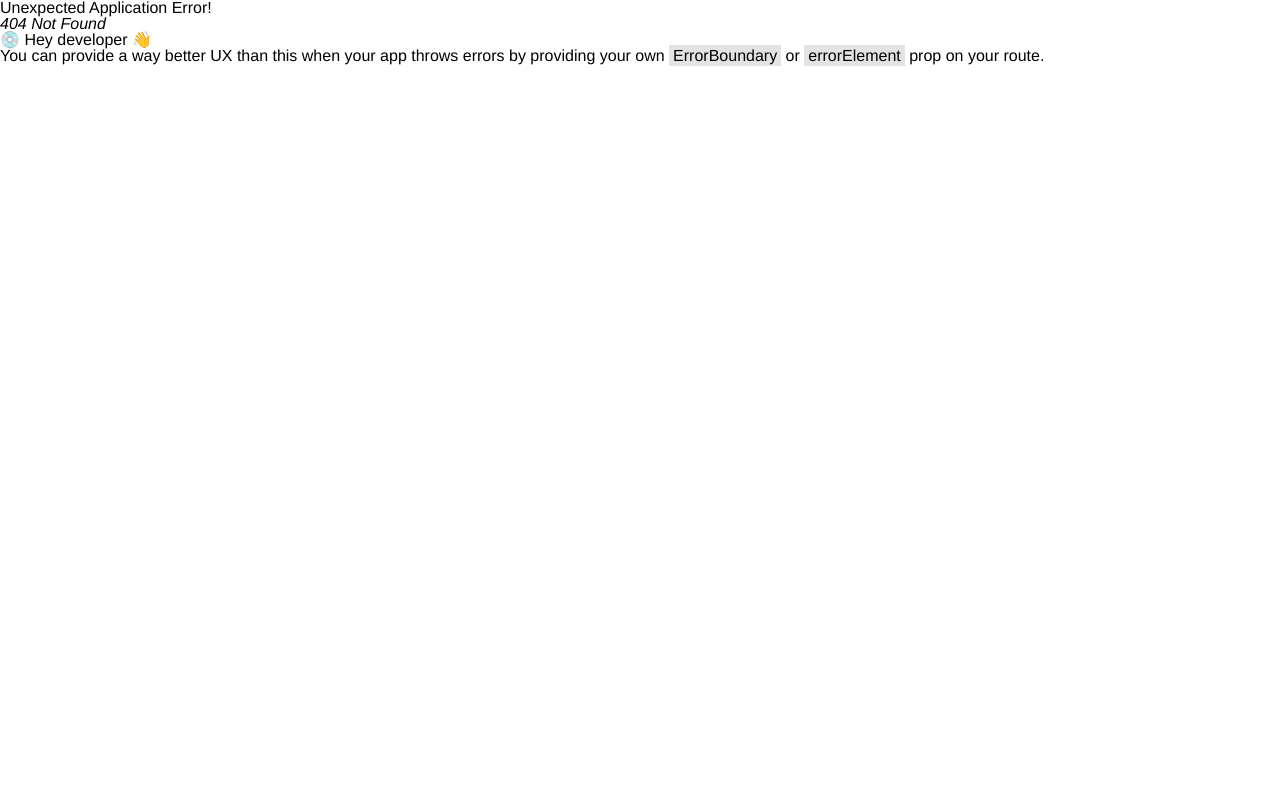
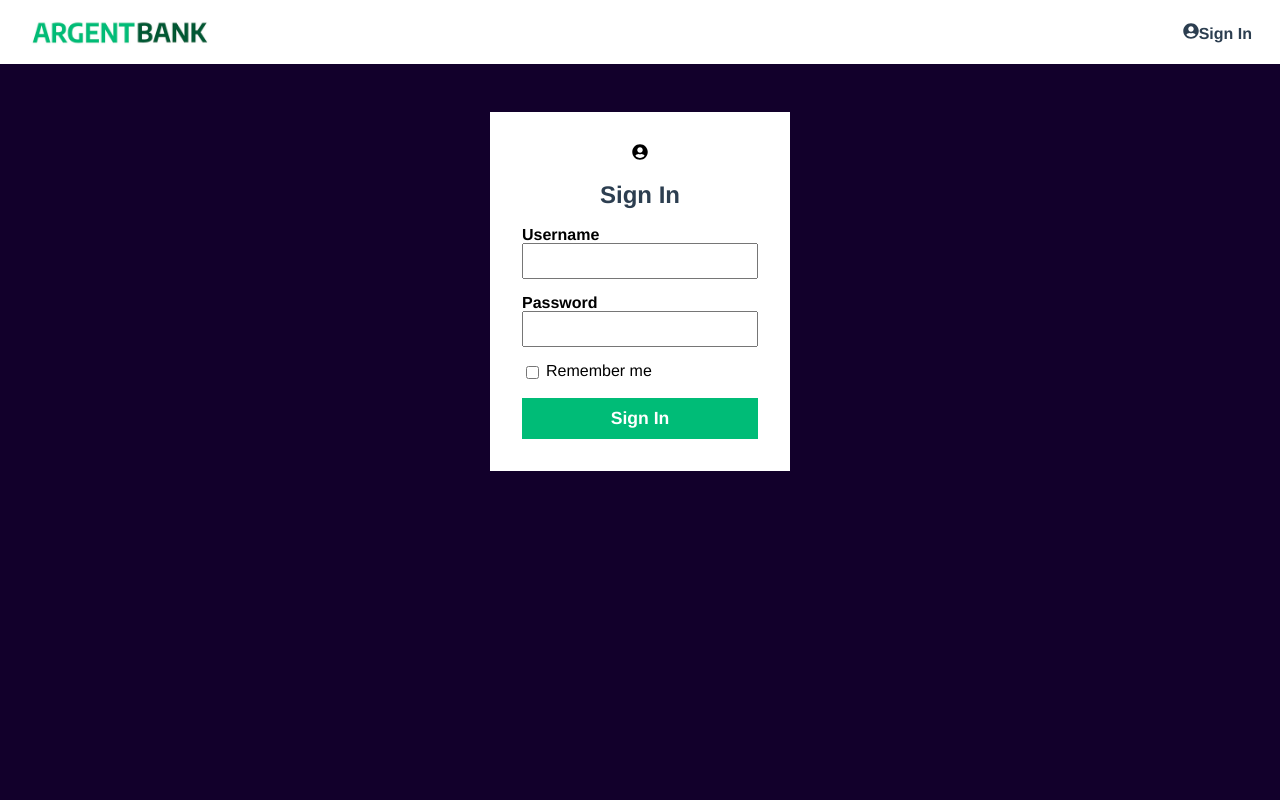
Before and after one commit to Sebastienpanda/argent-bank, a React (Vite) app: page /signin in a window 1280 px wide. Before the commit this address had no page. Shown: the top 800 px of the page. Built offline with nearby package versions, Linux system fonts and the light colour scheme.

Commit message:
Add Signin

```diff
--- a/src/assets/scss/base/reset.scss
+++ b/src/assets/scss/base/reset.scss
@@ -158,3 +158,10 @@ body {
     width: 1px !important;
     white-space: nowrap !important; /* 3 */
 }
+.main {
+    padding: 48px 0;
+    height: 850px;
+}
+.bg-dark {
+    background-color: #12002b;
+}
--- /dev/null
+++ b/src/assets/scss/components/_signin.scss
@@ -0,0 +1,55 @@
+.signin-in-content {
+    background-color: white;
+    width: 300px;
+    margin: 0 auto;
+    padding: 2rem;
+
+    .icon {
+        margin: 0 auto;
+        width: 100%;
+    }
+
+    h1 {
+        text-align: center;
+        color: #2c3e50;
+        margin: 20px 0;
+        font-size: 24px;
+        font-weight: bold;
+    }
+
+    .input-wrapper {
+        display: flex;
+        flex-direction: column;
+        text-align: left;
+        margin-bottom: 1rem;
+
+        label {
+            font-weight: bold;
+        }
+
+        input {
+            padding: 5px;
+            font-size: 1.2rem;
+        }
+    }
+
+    .input-remember {
+        display: flex;
+
+        label {
+            margin-left: 0.25rem;
+        }
+    }
+
+    .sign-in-button {
+        display: block;
+        width: 100%;
+        padding: 8px;
+        font-size: 1.1rem;
+        font-weight: bold;
+        margin-top: 1rem;
+        border: 2px solid #00bc77;
+        background-color: #00bc77;
+        color: #fff;
+    }
+}
--- a/src/assets/scss/main.scss
+++ b/src/assets/scss/main.scss
@@ -1,2 +1,3 @@
 @use "./base/reset";
 @use "./pages/home";
+@use "./pages/signin";
--- /dev/null
+++ b/src/assets/scss/pages/signin.scss
@@ -0,0 +1 @@
+@use "../components/signin";
--- /dev/null
+++ b/src/components/Signin.tsx
@@ -0,0 +1,27 @@
+import { FaUserCircle } from "react-icons/fa";
+
+export default function Signin() {
+    document.title = "Argent Bank - Sign In";
+
+    return (
+        <section className="signin-in-content">
+            <FaUserCircle className="icon" />
+            <h1>Sign In</h1>
+            <form>
+                <div className="input-wrapper">
+                    <label htmlFor="username">Username</label>
+                    <input type="text" id="username" />
+                </div>
+                <div className="input-wrapper">
+                    <label htmlFor="password">Password</label>
+                    <input type="password" id="password" />
+                </div>
+                <div className="input-remember">
+                    <input type="checkbox" id="remember-me" />
+                    <label htmlFor="remember-me">Remember me</label>
+                </div>
+                <button className="sign-in-button">Sign In</button>
+            </form>
+        </section>
+    );
+}
--- a/src/main.tsx
+++ b/src/main.tsx
@@ -3,11 +3,16 @@ import { createRoot } from "react-dom/client";
 import { createBrowserRouter, RouterProvider } from "react-router-dom";
 import "./assets/scss/main.scss";
 import Home from "./pages/Home";
+import SigninPage from "./pages/Signin";
 
 const router = createBrowserRouter([
     {
         path: "/",
         element: <Home />,
+    },
+    {
+        path: "/signin",
+        element: <SigninPage />,
     },
 ]);
 
--- /dev/null
+++ b/src/pages/Signin.tsx
@@ -0,0 +1,15 @@
+import Footer from "../components/Footer";
+import Header from "../components/Header";
+import Signin from "../components/Signin";
+
+export default function SigninPage() {
+    return (
+        <>
+            <Header />
+            <main className="main bg-dark">
+                <Signin />
+            </main>
+            <Footer />
+        </>
+    );
+}
```
